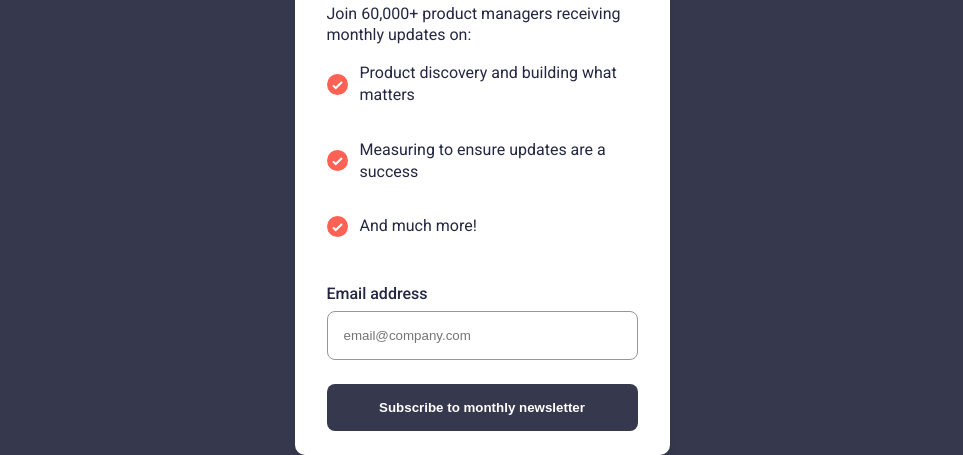
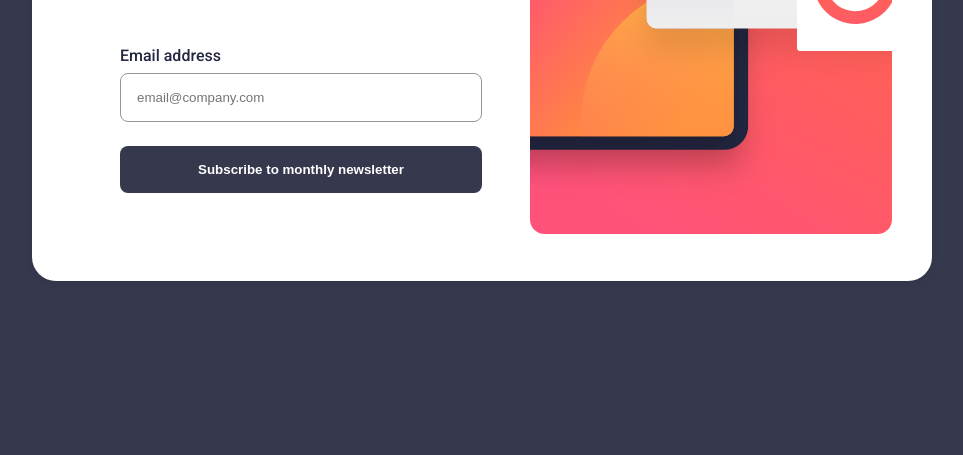
Before and after one commit to Paul04sho/Newsletter-Signup-Form-JS, a plain HTML site: page index.html in a window 1280 px wide. Shown: the part 375-830 px from the top of the page, without its empty margins (158-1121 px from the left). After the commit the page ends 800 px from the top, so only its background shows below. Drawn offline with Linux system fonts and the light colour scheme.

Commit message:
Update style.css

```diff
--- a/CSS/style.css
+++ b/CSS/style.css
@@ -91,18 +91,17 @@ form label{
     width: 100%;
 }
 
-.flex-layout span{
-    position: absolute;
-    right: 2rem;
-    display: inline;
-    float: right;
-    bottom: 155px;
+.flex-layout{
+    display: flex;
+    justify-content: space-between;
+    align-items: center;
+   /*border: 2px solid red;*/
 }
 
-.visually-hidden{
-    font-size: 1rem;
-    color: var(--white);
-    display: none;
+.error-message{
+    color: var(--red);
+    font-size: 0.85rem;
+    white-space: nowrap;
 }
 
 form input{
@@ -197,7 +196,7 @@ form button:focus{
 }
 
 /* Media Queries for larger screens */
-@media screen and(min-width: 768px){
+@media screen and (min-width: 768px){
     .mobile-illustration{
         display: none;
     }
@@ -250,3 +249,37 @@ form button:focus{
         padding: 1rem;
     }
 }
+
+@media screen and (min-width: 1024px) {
+    .tablet-illustration{
+        display: none;
+    }
+
+    .desktop-illustration{
+        display: block;
+        width: 100%;
+        height: auto;
+        border-radius: 0.625rem 0.625rem 0.625rem 0.625rem;
+    }
+
+    main{
+        flex-direction: row;
+    }
+
+    .signup-image{
+        flex: 1;
+        order: 2;
+    }
+
+    .signup-content{
+        flex: 1;
+        padding: 3rem;
+    }
+
+    .container{
+        max-width: 900px;
+        border-radius: 24px;
+        padding: 2.5rem;
+        margin: 2rem auto;
+    }
+}
```
